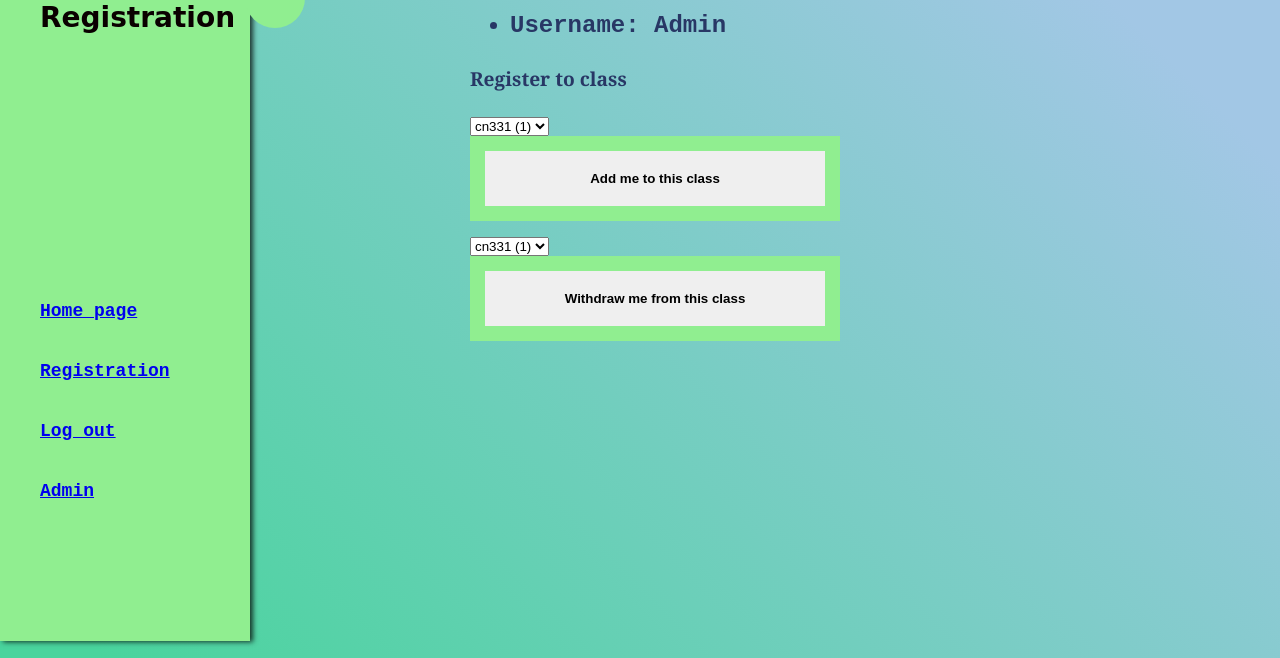
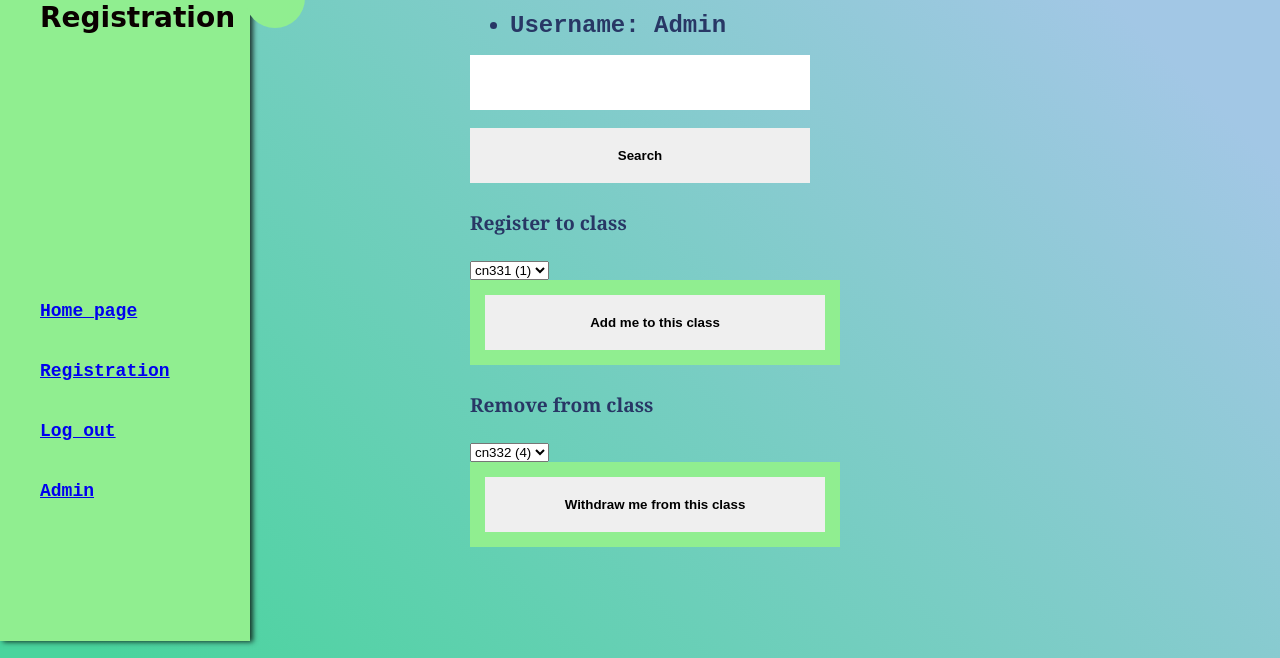
Before and after one commit to 6310682700/cn331-as2, a Django app: page /3/ in a window 1280 px wide. Shown: the part 159-817 px from the top of the page. Run offline with Django 4.2, Linux system fonts and the light colour scheme; a user stored in the database is signed in; data comes from the database, SQL or seed files in the repository.

Commit message:
add search and restriction from add same class

```diff
--- a/reg_site/base/templates/users/enroll.html
+++ b/reg_site/base/templates/users/enroll.html
@@ -10,14 +10,22 @@
     <li>Username: {{ request.user.username }}</li>
 </ul>
 
+<form action="{% url 'search' request.user.id%}" method="POST">
+    {% csrf_token %}
+    <input type="text" name="search" class="form_input" value="{{ search }}"/><br>
+    <input type="submit" value="Search" class = "form_input"></input>
+</form>
+
 <h4>Register to class</h4>
 
 <form action="{% url 'enrollment' request.user.id %}" method="POST">
     {% csrf_token %}
     <form class = "form">
     <select name="Subject">
-        {% for Subject in courses %}
+        {% for Subject in unenroll %}
+        {% if Subject.capacity > 0 %}
             <option value="{{ Subject.id }}">{{ Subject }}</option>
+        {% endif %}
         {% endfor %}
     </select>
     <div class = "button">
@@ -25,11 +33,13 @@
     </div>
 </form>
 
+<h4>Remove from class</h4>
+
 <form action="{% url 'remove_enroll' request.user.id %}" method="POST">
     {% csrf_token %}
     <form class = "form">
     <select name="Subject" >
-        {% for Subject in courses %}
+        {% for Subject in enroll %}
             <option value="{{ Subject.id }}">{{ Subject }}</option>
         {% endfor %}
     </select>
--- a/reg_site/base/views.py
+++ b/reg_site/base/views.py
@@ -50,22 +50,29 @@ def enroll(request, student_id):
         return HttpResponseRedirect(reverse('login'))
     student = Student.objects.get(Student_Users_id=request.user.id)
     course = Course.objects.all()
-    # if student.courses.all() != None:
-        # enroll =
+    if student.courses.all() != None:
+        enroll = Enroll.objects.filter(student_id=student.id)
+        unenroll = Course.objects.exclude(id__in=enroll.all().values_list('course_id'))
     return render(request, 'users/enroll.html', {
         "courses": course,
+        "unenroll": unenroll,
+        "enroll": student.courses.all(),
         "subjects": student,
     })
 
-def search(request):
+def search(request, student_id):
     if not request.user.is_authenticated:
         return HttpResponseRedirect(reverse('login'))
     student = Student.objects.get(Student_Users_id=request.user.id)
     course = Course.objects.all()
-    # if student.course != None:
-
+    if student.courses != None:
+        enroll = Enroll.objects.filter(student_id=student.id)
+        unenroll = Course.objects.exclude(id__in=enroll.all().values_list('course_id'))
+        unenroll_search = unenroll.filter(Subject__icontains=request.POST["search"])
     return render(request, 'users/enroll.html', {
         "courses": course,
+        "unenroll": unenroll_search,
+        "enroll": student.courses.all(),
         "subjects": student,
     })
 
```
